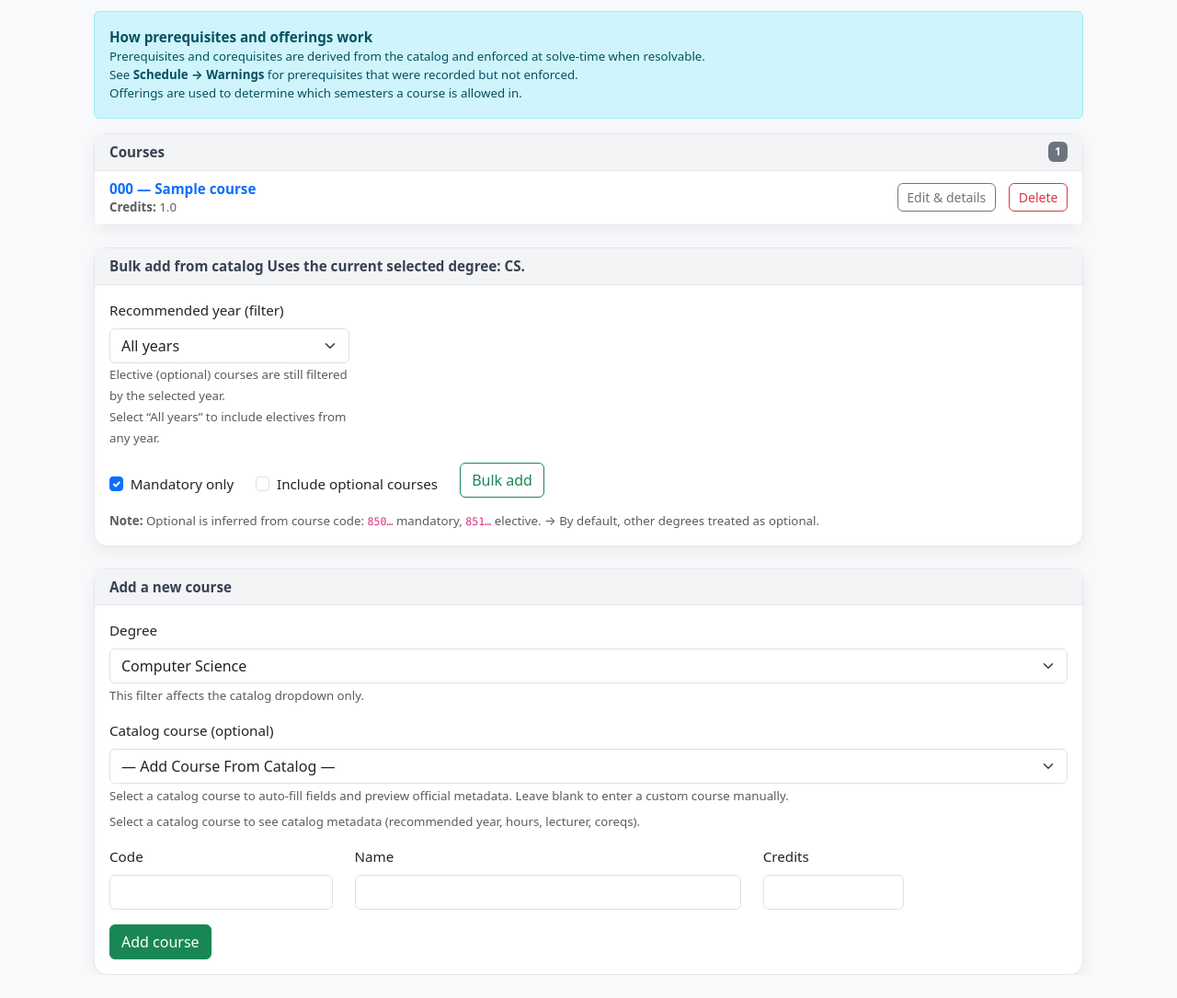
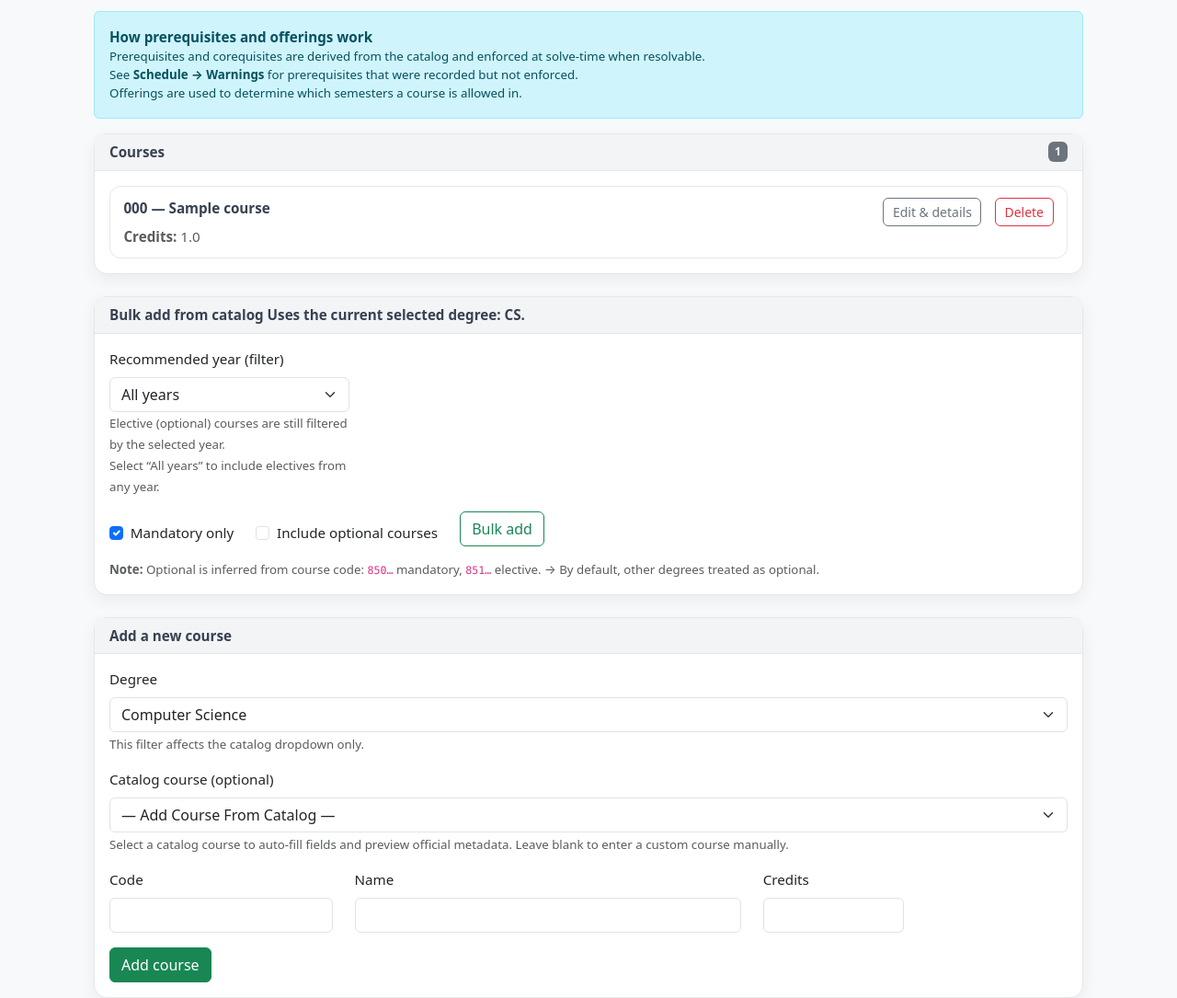
Before and after one commit to sarazoher/course-schedular, a Flask app: page /plans/1 in a window 1280 px wide. Shown: the part 175-1260 px from the top of the page at 92% size. Before the commit the page ends 1235 px from the top, so only its background shows below. Run offline with Flask 3, Linux system fonts and the light colour scheme; a user stored in the database is signed in; tables that the repository leaves empty hold one stand-in row (values such as "Sample post").

Commit message:
Improve dark mode readability and switch plan courses to compact cards
- Fix dark mode text readability for muted text, “text-dark”, and links
- Make Bootstrap list-groups and alerts match the dark theme colors
- Align warning explanation styles with theme variables (so they look good in dark mode)
- Add “course card” styles in ui-polish.css for a compact, cleaner course list
- Update Plan Details to render courses as cards (with actions on the right + metadata below)
- Polish Course Detail “Catalog info” section to use a real Bootstrap card (better in dark mode)
- Add dark mode styling for tabs and navbar hover states
- Small cleanup in plan page (remove extra preview hint text)

```diff
--- a/static/css/ui-polish.css
+++ b/static/css/ui-polish.css
@@ -49,3 +49,109 @@
   width: 320px;      /* <-- set this to the width you like */
   max-width: 100%;   /* ensures it behaves on very small screens */
 }
+/* =========================================
+   Plan courses: compact cards
+   ========================================= */
+
+.course-grid {
+  display: flex;
+  flex-direction: column;
+  gap: 0.6rem;
+}
+
+.course-card {
+  background: var(--surface);
+  border: 1px solid var(--card-border);
+  border-radius: 12px;
+  padding: 0.75rem 0.9rem;
+}
+
+.course-card__head {
+  display: flex;
+  align-items: flex-start;
+  justify-content: space-between;
+  gap: 0.75rem;
+}
+
+.course-card__title {
+  font-weight: 600;
+  color: var(--text-strong);
+}
+
+.course-card__title:hover {
+  color: var(--brand);
+}
+
+.course-card__actions {
+  display: flex;
+  gap: 0.5rem;
+  flex-wrap: wrap;
+  justify-content: flex-end;
+}
+
+.course-card__meta {
+  margin-top: 0.35rem;
+  line-height: 1.35;
+}
+
+/* ==============================
+   Schedule: course items
+   ============================== */
+
+.semester-list {
+  padding: 0.6rem;
+}
+
+.semester-item {
+  background: var(--surface-2);
+  border: 1px solid var(--card-border);
+  border-radius: 12px;
+  padding: 0.65rem 0.8rem;
+}
+
+.semester-item + .semester-item {
+  margin-top: 0.6rem;
+}
+
+.semester-empty {
+  background: var(--surface);
+  border: 1px dashed var(--card-border);
+  border-radius: 12px;
+  padding: 0.75rem;
+}
+
+/* =========================================
+   Dark mode tabs polish (course_detail)
+   ========================================= */
+
+html[data-theme="dark"] .nav-tabs {
+  border-bottom-color: var(--card-border);
+}
+
+html[data-theme="dark"] .nav-tabs .nav-link {
+  color: var(--muted);
+  border-color: transparent;
+}
+
+html[data-theme="dark"] .nav-tabs .nav-link:hover {
+  color: var(--text-strong);
+  border-color: transparent;
+  background: var(--surface-2);
+}
+
+html[data-theme="dark"] .nav-tabs .nav-link.active {
+  color: var(--text-strong);
+  background: var(--surface-2);
+  border-color: var(--card-border) var(--card-border) transparent;
+}
+
+/* add this at the bottom */
+html[data-theme="dark"] .navbar .nav-link:hover,
+html[data-theme="dark"] .navbar .nav-link:focus {
+  background: var(--surface-2);
+  border-radius: 8px;
+}
+
+html[data-theme="dark"] .semester-item .text-muted {
+  color: var(--muted);
+}
--- a/templates/plan_detail.html
+++ b/templates/plan_detail.html
@@ -79,16 +79,17 @@
         <span class="badge bg-secondary">{{ plan_courses|length }}</span>
       </div>
 
-      <ul class="list-group list-group-flush">
+      <div class="card-body">
+        <div class="course-grid">
         {% for pc in plan_courses %}
-          <li class="list-group-item d-flex justify-content-between align-items-center">
-            <div>
+          <div class="course-card">
+            <div class="course-card__head">
               {% if pc.legacy_course_id %}
                 <a
                   href="{{ url_for('main.course_detail',
                                    plan_id=plan.id,
                                    course_id=pc.legacy_course_id) }}"
-                  class="fw-semibold text-decoration-none"
+                  class="course-card__title text-decoration-none"
                 >
                   {{ pc.catalog_course.code }} — {{ pc.catalog_course.name }}
                 </a>
@@ -96,30 +97,18 @@
                   <span class="badge bg-info text-dark ms-2">Optional</span>
                 {% endif %}
               {% else %}
-                <span class="fw-semibold">
+                <span class="course-card__title">
                   {{ pc.catalog_course.code }} — {{ pc.catalog_course.name }}
                 </span>
                 {% if optional_codes is defined and (pc.catalog_course.code|string) in optional_codes %}
                   <span class="badge bg-info text-dark ms-2">Optional</span>
                 {% endif %}
-                <div class="small text-muted">
+                <div class="small text-muted mt-1">
                   Details unavailable (legacy course not linked yet)
                 </div>
               {% endif %}
 
-              {% set m = catalog_meta_courses.get(pc.catalog_course.code|string) %}
-              <div class="small text-muted">
-                <div><strong>Credits:</strong> {{ pc.catalog_course.credits }}</div>
-
-                {% if m %}
-                  {% if m.academic_year %}<div><strong>Recommended year:</strong> {{ m.academic_year }}</div>{% endif %}
-                  {% if m.weekly_hours %}<div><strong>Weekly hours:</strong> {{ m.weekly_hours }}</div>{% endif %}
-                  {% if m.lecturer %}<div><strong>Lecturer:</strong> {{ m.lecturer }}</div>{% endif %}
-                  {% if m.coreq_text %}<div><strong>Corequisites (info):</strong> {{ m.coreq_text }}</div>{% endif %}
-                {% endif %}
-              </div>
-            </div>
-            <div class="d-flex justify-content-end gap-2">
+              <div class="course-card__actions">
                 {% if pc.legacy_course_id %}
                   <a
                     href="{{ url_for('main.course_detail',
@@ -136,6 +125,7 @@
                                        plan_id=plan.id,
                                        course_id=pc.legacy_course_id) }}"
                     onsubmit="return confirm('Delete this course?');"
+                    class="d-inline"
                   >
                     <button type="submit" class="btn btn-outline-danger btn-sm">
                       Delete
@@ -147,9 +137,27 @@
                   </button>
                 {% endif %}
               </div>
-          </li>
+            </div>
+
+              {% set m = catalog_meta_courses.get(pc.catalog_course.code|string) %}
+              <div class="course-card_meta text-muted">
+                <span><strong>Credits:</strong> {{ pc.catalog_course.credits }}</span>
+
+                {% if m %}
+                  {% if m.academic_year %}<span class="ms-2">• <strong>Year:</strong> {{ m.academic_year }}</span>{% endif %}
+                  {% if m.weekly_hours %}<span class="ms-2">• <strong>Hours:</strong> {{ m.weekly_hours }}</span>{% endif %}
+                  {% if m.lecturer %}<span class="ms-2">• <strong>Lecturer:</strong> {{ m.lecturer }}</span>{% endif %}
+                {% endif %}
+              </div>
+              {% if m and m.coreq_text %}
+                <div class="small text-muted mt-1">
+                  <strong>Coreqs (info):</strong> {{ m.coreq_text }}
+                </div>
+              {% endif %}
+          </div>
         {% endfor %}
-      </ul>
+        </div>
+      </div>
     </div>
   {% else %}
     <p class="text-muted">No courses in this plan yet.</p>
@@ -244,11 +252,6 @@
         <div class="form-text">
           Select a catalog course to auto-fill fields and preview official metadata.
           Leave blank to enter a custom course manually.
-
-        </div>
-
-        <div id="catalog_meta_preview" class="mt-2 small text-muted">
-          Select a catalog course to see catalog metadata (recommended year, hours, lecturer, coreqs).
         </div>
       </div>
         <div class="row">
```
Also changed, not shown: static/css/main.css (+46 -2 lines), templates/course_detail.html (+15 -17 lines). Lines whose indentation alone changed are shown as unchanged.
